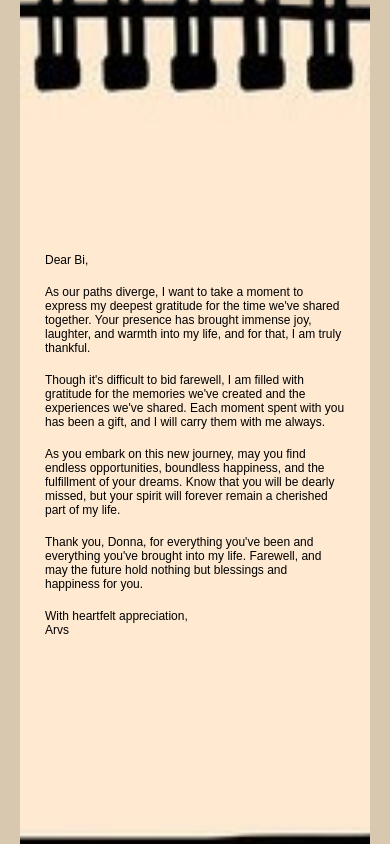
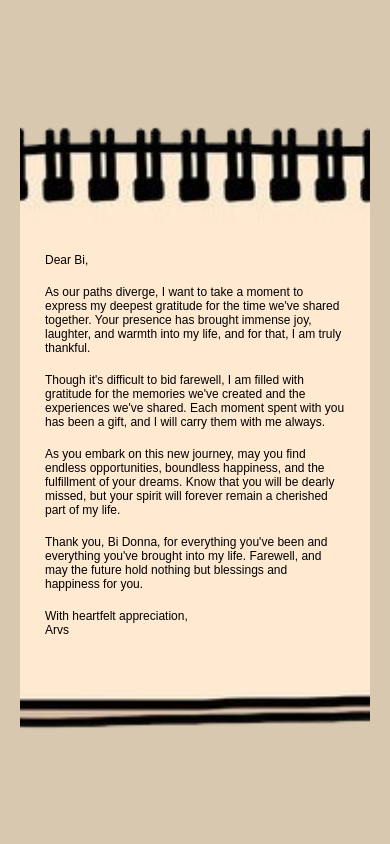
Before and after one commit to arvincaparros/farewell-message, a plain HTML site: page index.html in a window 390 px wide. Drawn offline with Linux system fonts and the light colour scheme.

Commit message:
Add files via upload

```diff
--- a/index.html
+++ b/index.html
@@ -51,7 +51,7 @@
 
                 <br>
 
-                <p>Thank you, Donna, for everything you've been and everything you've brought into my life. Farewell, and may the future hold nothing but blessings and happiness for you.</p>
+                <p>Thank you, Bi Donna, for everything you've been and everything you've brought into my life. Farewell, and may the future hold nothing but blessings and happiness for you.</p>
 
                 <br>
 
--- a/style.css
+++ b/style.css
@@ -87,7 +87,6 @@ body {
 }
 
 .paragraph {
-    padding-top: 10px;
     width: 400px;
     position: absolute;
     left: 50%;
@@ -112,16 +111,17 @@ body {
         background-image: url(img/notebook-nbg.png);
         background-repeat: no-repeat;
         background-position: 50%;
-        background-size: 750px, 400px;
+        background-size: 500px, 400px;
         height: 100vh;
     }
 
     .paragraph {
+        padding-top: 10px;
         width: 300px;
-        position: absolute;
-        left: 50%;
+        position: relative;
+        /* left: 50%;
         top: 50%;
-        transform: translate(-50%, -50%);
+        transform: translate(-50%, -50%); */
     }
 
     .paragraph p {
```
